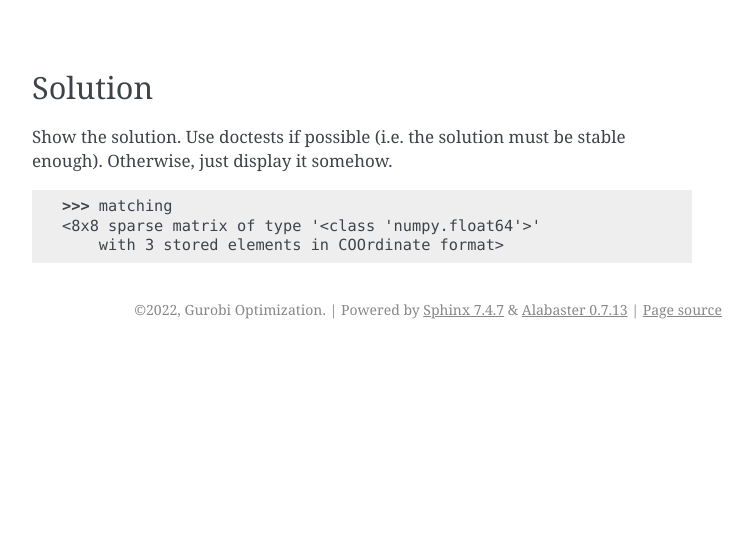
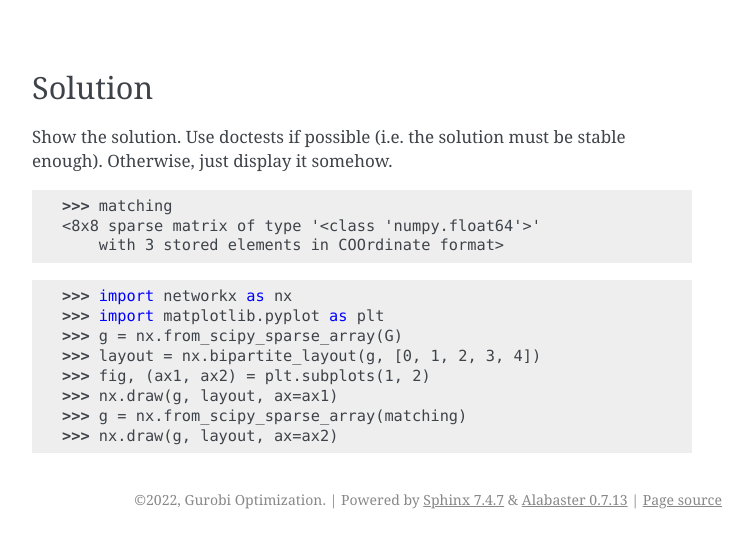
Before and after one commit to Gurobi/gurobi-optimods, a Sphinx documentation site: the page built from docs/source/stup/graphs/bipartite-matching.rst, in a window 1280 px wide and 900 px high, scrolled down 996 px, cut to the strip 361-900 px from the top of the window. Shown: the whole strip, without its empty margins (388-1141 px from the left). Built offline with Sphinx 7.4.7, drawn with Linux system fonts in a browser that asks for light colours; before the commit the page ends 1706 px from its top, so only the background shows below that.

Commit message:
[#12,#23] Add networkx plotting code

```diff
--- a/docs/source/stup/graphs/bipartite-matching.rst
+++ b/docs/source/stup/graphs/bipartite-matching.rst
@@ -88,7 +88,7 @@ Show the solution. Use doctests if possible (i.e. the solution must be stable en
 .. testcode:: nup
     :hide:
 
-    from examples.bipartite_matching.nupstup import matching
+    from examples.bipartite_matching.nupstup import matching, G
 
 .. testoutput:: nup
     :hide:
@@ -102,3 +102,15 @@ Show the solution. Use doctests if possible (i.e. the solution must be stable en
     >>> matching
     <8x8 sparse matrix of type '<class 'numpy.float64'>'
         with 3 stored elements in COOrdinate format>
+
+.. doctest:: nup
+    :options: +NORMALIZE_WHITESPACE
+
+    >>> import networkx as nx
+    >>> import matplotlib.pyplot as plt
+    >>> g = nx.from_scipy_sparse_array(G)
+    >>> layout = nx.bipartite_layout(g, [0, 1, 2, 3, 4])
+    >>> fig, (ax1, ax2) = plt.subplots(1, 2)
+    >>> nx.draw(g, layout, ax=ax1)
+    >>> g = nx.from_scipy_sparse_array(matching)
+    >>> nx.draw(g, layout, ax=ax2)
```
Also changed, not shown: docs/source/stup/graphs/weighted-matching.rst (+13 -1 lines).
